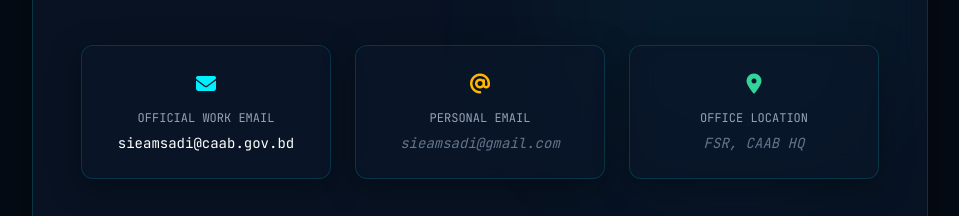
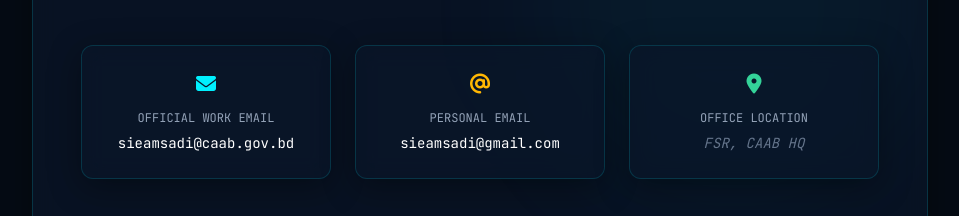
Before and after one commit to sieamsadi/portfolio, a plain HTML site: page index.html in a window 1280 px wide. Shown: the part 3541-3757 px from the top of the page, without its empty margins (160-1119 px from the left). Drawn offline with nearby package versions, Linux system fonts and the light colour scheme.

Commit message:
Update index.html

```diff
--- a/index.html
+++ b/index.html
@@ -418,7 +418,8 @@
                     <div class="glass-panel p-6 rounded-xl text-center">
                         <i class="fa-solid fa-at text-hudamber text-xl mb-3"></i>
                         <span class="block text-xs text-slate-400 uppercase font-mono mb-1">Personal Email</span>
-                        <span class="text-sm font-mono text-slate-500 italic">sieamsadi@gmail.com</span>
+
+                        <a href="mailto:sieamsadi@gmail.com" class="text-sm font-mono text-white hover:text-aeroblue transition-colors">sieamsadi@gmail.com</a>
                     </div>
                     <div class="glass-panel p-6 rounded-xl text-center">
                         <i class="fa-solid fa-location-dot text-emerald-400 text-xl mb-3"></i>
```
